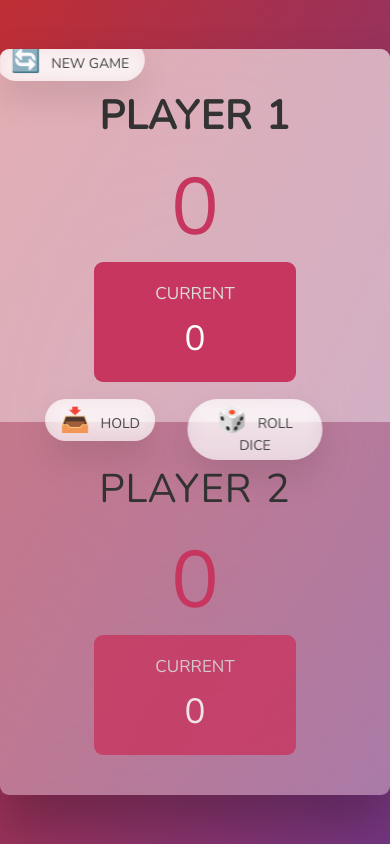
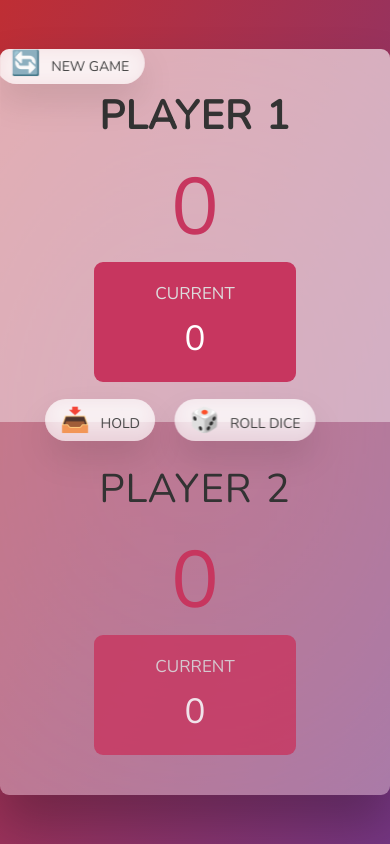
Before and after one commit to AayushBahukhandi/Dice-Duel, a plain HTML site: page index.html in a window 390 px wide. Drawn offline with nearby package versions, Linux system fonts and the light colour scheme.

Commit message:
Update style.css

```diff
--- a/style.css
+++ b/style.css
@@ -188,11 +188,11 @@ main {
   }
 
   .btn--new {
-    top:-1rem;
+    top:-0.7rem;
     left: 7rem;
   }
   .btn--roll {
-    margin-left:6rem;
+    margin-left:5rem;
     top: 35rem;
   }
   .btn--hold {
```
